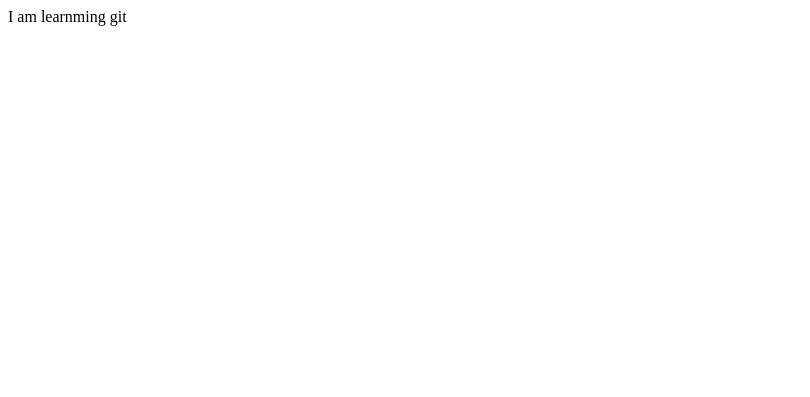
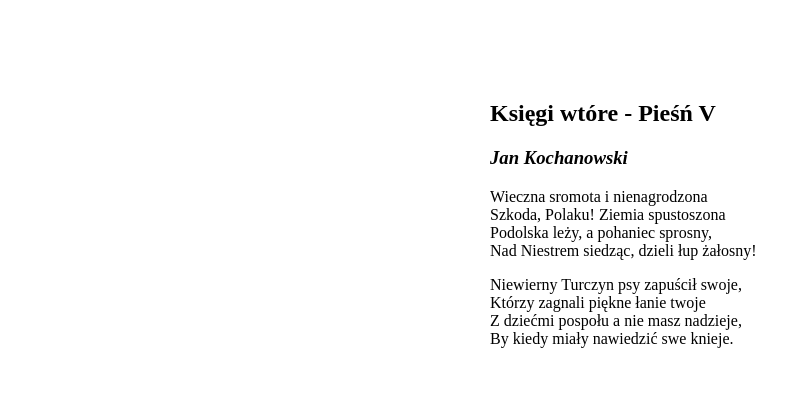
Before and after one commit to WiktoriaBr/Pierwsze, a plain HTML site: page HTML/index.html in a window 1280 px wide. Shown: the whole page, without its empty margins (0-810 px from the left). Drawn offline with Linux system fonts and the light colour scheme.

Commit message:
Add everything

```diff
--- a/HTML/index.html
+++ b/HTML/index.html
@@ -3,9 +3,26 @@
 <head>
     <meta charset="UTF-8">
     <meta name="viewport" content="width=device-width, initial-scale=1.0">
+    <link rel="stylesheet" href="../STYLE/style.css">
     <title>Git2</title>
 </head>
 <body>
-    I am learnming git
+    <div class="container">
+        <h2>Księgi wtóre - Pieśń V</h2>
+        <h3>Jan Kochanowski</h3>
+        <p>
+            Wiecz­na sro­mo­ta i nie­na­gro­dzo­na <br/>
+            Szko­da, Po­la­ku! Zie­mia spu­sto­szo­na<br/>
+            Po­dol­ska leży, a po­ha­niec spro­sny,<br/>
+            Nad Nie­strem sie­dząc, dzie­li łup ża­ło­sny!<br/>
+        </p>
+
+        <p>
+            Nie­wier­ny Tur­czyn psy za­pu­ścił swo­je,<br/>
+            Któ­rzy za­gna­li pięk­ne ła­nie two­je<br/>
+            Z dzieć­mi po­spo­łu a nie masz na­dzie­je,<br/>
+            By kie­dy mia­ły na­wie­dzić swe knie­je.<br/>
+        </p>
+    </div>
 </body>
 </html>
--- a/STYLE/style.css
+++ b/STYLE/style.css
@@ -1,3 +1,15 @@
 body{
     margin: 0;
 }
+h3
+{
+    font-style: italic;
+}
+.container
+{
+    height: auto;
+    width: 300px;
+    padding: 30px;
+    margin: 50px auto;
+    text-align: left;
+}
```
